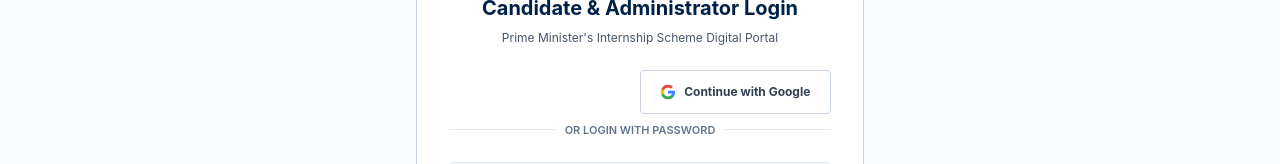
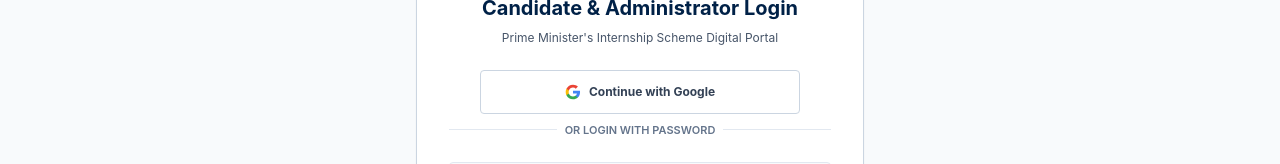
Before and after one commit to 25cseb52sanjay-coder/pm-internship-recommendation-engine, a Next.js app in the folder frontend/: page /login in a window 1280 px wide. Shown: the part 304-468 px from the top of the page. Built offline with nearby package versions, Linux system fonts and the light colour scheme; no server answers.

Commit message:
fix: style Google login as continue with Google

```diff
--- a/frontend/src/app/login/page.tsx
+++ b/frontend/src/app/login/page.tsx
@@ -43,7 +43,7 @@ export default function LoginPage() {
         (window as any).google.accounts.id.renderButton(googleBtnContainerRef.current, {
           theme: "outline",
           size: "large",
-          text: "signin_with",
+          text: "continue_with",
           shape: "rectangular",
           logo_alignment: "left",
           width: "320",
@@ -52,6 +52,22 @@ export default function LoginPage() {
       setScriptLoaded(true);
     } catch (err) {
       console.error("GIS initialization error:", err);
+    }
+  };
+
+  const handleGoogleClick = () => {
+    if (typeof window !== "undefined" && (window as any).google?.accounts?.id) {
+      try {
+        (window as any).google.accounts.id.initialize({
+          client_id: GOOGLE_CLIENT_ID,
+          callback: handleGoogleCallback,
+          auto_select: false,
+          cancel_on_tap_outside: true,
+        });
+        (window as any).google.accounts.id.prompt();
+      } catch (err) {
+        console.error("GIS prompt error:", err);
+      }
     }
   };
 
@@ -158,14 +174,12 @@ export default function LoginPage() {
               </div>
             ) : (
               <div className="w-full flex justify-center">
-                <div ref={googleBtnContainerRef} className="w-full flex justify-center" />
-                {!scriptLoaded && (
                 <button
                   type="button"
-                    onClick={initGoogleAuth}
-                    className="w-full py-2.5 bg-white hover:bg-slate-50 border border-slate-300 rounded text-xs font-bold text-slate-700 flex items-center justify-center space-x-2 shadow-xs transition-colors"
+                  onClick={handleGoogleClick}
+                  className="w-full max-w-[320px] py-2.5 bg-white hover:bg-slate-50 border border-slate-300 rounded text-xs font-bold text-slate-700 flex items-center justify-center space-x-2 shadow-xs transition-colors cursor-pointer"
                 >
-                    <svg className="w-4 h-4" viewBox="0 0 24 24">
+                  <svg className="w-4 h-4 shrink-0" viewBox="0 0 24 24">
                     <path fill="#4285F4" d="M22.56 12.25c0-.78-.07-1.53-.2-2.25H12v4.26h5.92c-.26 1.37-1.04 2.53-2.21 3.31v2.77h3.57c2.08-1.92 3.28-4.74 3.28-8.09z"/>
                     <path fill="#34A853" d="M12 23c2.97 0 5.46-.98 7.28-2.66l-3.57-2.77c-.98.66-2.23 1.06-3.71 1.06-2.86 0-5.29-1.93-6.16-4.53H2.18v2.84C3.99 20.53 7.7 23 12 23z"/>
                     <path fill="#FBBC05" d="M5.84 14.09c-.22-.66-.35-1.36-.35-2.09s.13-1.43.35-2.09V7.06H2.18C1.43 8.55 1 10.22 1 12s.43 3.45 1.18 4.94l2.85-2.22.81-.63z"/>
@@ -173,7 +187,7 @@ export default function LoginPage() {
                   </svg>
                   <span>Continue with Google</span>
                 </button>
-                )}
+                <div ref={googleBtnContainerRef} className="hidden" />
               </div>
             )}
           </div>
```
Lines whose indentation alone changed are shown as unchanged.
